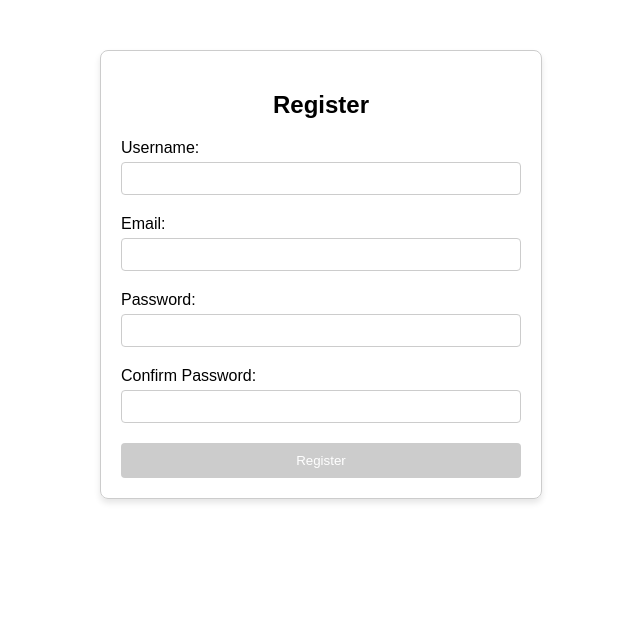
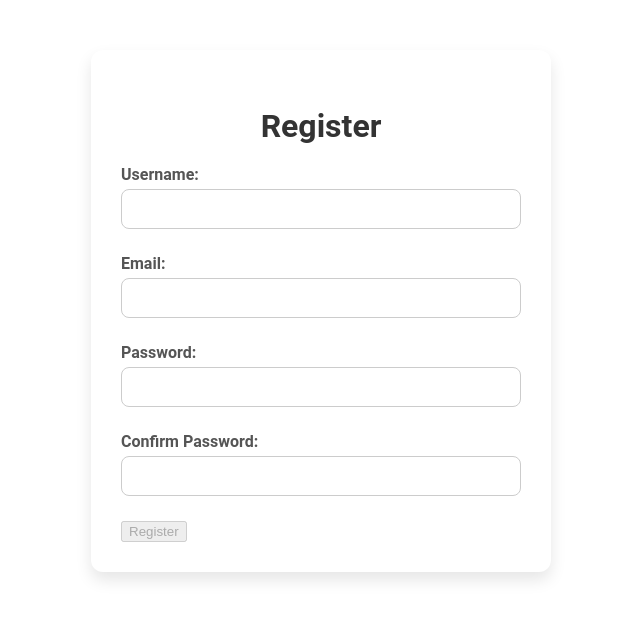
Before and after one commit to JavierDCH12/WebAppChristmasGifts, an Angular app in the folder front/app-front/: page /register in a window 1280 px wide. Shown: the top 618 px of the page, without its empty margins (319-959 px from the left). Built offline with nearby package versions, Linux system fonts and the light colour scheme.

Commit message:
improved login and register styles

```diff
--- a/front/app-front/src/app/components/auth-login/auth-login.component.scss
+++ b/front/app-front/src/app/components/auth-login/auth-login.component.scss
@@ -1,77 +1,76 @@
 .container {
   max-width: 400px;
-  margin: 0 auto;
-  padding: 20px;
-  font-family: Arial, sans-serif;
-  background-color: #f9f9f9;
-  border: 1px solid #ddd;
-  border-radius: 8px;
-  box-shadow: 0 4px 6px rgba(0, 0, 0, 0.1);
+  margin: 50px auto;
+  padding: 30px;
+  font-family: 'Roboto', sans-serif;
+  background-color: #fff;
+  border: none;
+  border-radius: 12px;
+  box-shadow: 0 8px 16px rgba(0, 0, 0, 0.1);
+  transition: transform 0.3s, box-shadow 0.3s;
+
+  &:hover {
+    transform: translateY(-5px);
+    box-shadow: 0 12px 24px rgba(0, 0, 0, 0.2);
+  }
 
   h2 {
     text-align: center;
     margin-bottom: 20px;
+    font-size: 2em;
     color: #333;
   }
 
   label {
     display: block;
-    margin-bottom: 15px;
+    margin-bottom: 10px;
+    font-weight: bold;
     color: #555;
-    font-size: 14px;
 
     input {
       width: 100%;
       padding: 10px;
       margin-top: 5px;
+      margin-bottom: 15px;
       border: 1px solid #ccc;
-      border-radius: 4px;
-      font-size: 14px;
+      border-radius: 8px;
+      box-sizing: border-box;
+      font-size: 1em;
+      transition: border-color 0.3s;
 
       &:focus {
         border-color: #007bff;
         outline: none;
-        box-shadow: 0 0 5px rgba(0, 123, 255, 0.5);
       }
-    }
-
-    span {
-      display: block;
-      color: red;
-      font-size: 12px;
-      margin-top: 5px;
     }
   }
 
   .error-message {
-    color: red;
-    font-weight: bold;
+    color: #ff4d4d;
+    font-size: 0.9em;
+    margin-top: 10px;
     text-align: center;
-    margin-top: 15px;
-    background-color: #ffecec;
-    padding: 10px;
-    border: 1px solid red;
-    border-radius: 4px;
   }
 
-  button {
+  .submit-button {
     width: 100%;
-    padding: 10px;
+    padding: 12px;
     background-color: #007bff;
     color: white;
     border: none;
-    border-radius: 4px;
+    border-radius: 8px;
+    font-size: 1.2em;
     cursor: pointer;
-    font-size: 16px;
-    margin-top: 20px;
+    transition: background-color 0.3s, transform 0.3s;
 
-    &:disabled {
-      background-color: #ccc;
-      cursor: not-allowed;
+    &:hover {
+      background-color: #0056b3;
+      transform: translateY(-2px);
     }
 
-    &:hover:not(:disabled) {
-      background-color: #0056b3;
+    &:active {
+      background-color: #004494;
+      transform: translateY(0);
     }
   }
 }
--- a/front/app-front/src/app/components/auth-register/auth-register.component.scss
+++ b/front/app-front/src/app/components/auth-register/auth-register.component.scss
@@ -1,34 +1,47 @@
 .container {
   max-width: 400px;
   margin: 50px auto;
-  padding: 20px;
-  border: 1px solid #ccc;
-  border-radius: 8px;
-  box-shadow: 0 4px 6px rgba(0, 0, 0, 0.1);
-  font-family: Arial, sans-serif;
+  padding: 30px;
+  border: none;
+  border-radius: 12px;
+  box-shadow: 0 8px 16px rgba(0, 0, 0, 0.1);
+  background-color: #fff;
+  font-family: 'Roboto', sans-serif;
+  transition: transform 0.3s, box-shadow 0.3s;
+
+  &:hover {
+    transform: translateY(-5px);
+    box-shadow: 0 12px 24px rgba(0, 0, 0, 0.2);
+  }
 
   h2 {
     text-align: center;
     margin-bottom: 20px;
+    font-size: 2em;
+    color: #333;
   }
 
   label {
     display: block;
     margin-bottom: 10px;
+    font-weight: bold;
+    color: #555;
 
     input {
       width: 100%;
-      padding: 8px;
+      padding: 10px;
       margin-top: 5px;
-      margin-bottom: 10px;
+      margin-bottom: 15px;
       border: 1px solid #ccc;
-      border-radius: 4px;
+      border-radius: 8px;
       box-sizing: border-box;
-    }
+      font-size: 1em;
+      transition: border-color 0.3s;
 
-    span {
-      color: red;
-      font-size: 12px;
+      &:focus {
+        border-color: #007bff;
+        outline: none;
+      }
     }
   }
 
@@ -39,30 +52,33 @@
     margin-top: 10px;
   }
 
-  button {
+  .submit-button {
     width: 100%;
-    padding: 10px;
+    padding: 12px;
     background-color: #007bff;
     color: white;
     border: none;
-    border-radius: 4px;
+    border-radius: 8px;
+    font-size: 1.2em;
     cursor: pointer;
+    transition: background-color 0.3s, transform 0.3s;
 
     &:hover {
       background-color: #0056b3;
+      transform: translateY(-2px);
     }
 
-    &:disabled {
-      background-color: #ccc;
-      cursor: not-allowed;
+    &:active {
+      background-color: #004494;
+      transform: translateY(0);
     }
   }
 
   .error-message {
-    color: red;
-    font-weight: bold;
+    color: #ff4d4d;
+    font-size: 0.9em;
+    margin-top: 10px;
     text-align: center;
-    margin-top: 15px;
   }
 
   .success-message {
--- a/front/app-front/src/app/components/book-recommendations/book-recommendations.component.html
+++ b/front/app-front/src/app/components/book-recommendations/book-recommendations.component.html
@@ -1,6 +1,10 @@
 <div class="recommendations-container">
   <h1>Book Recommendations</h1>
   <button class="back-button" (click)="navigateToHome()">Back to Home</button>
+  <div *ngIf="isLoading; else content">
+    <p>Books loading...</p>
+  </div>
+  <ng-template #content>
     <div *ngIf="books?.length; else noData">
       <ul>
         <li *ngFor="let book of books" class="book-card">
@@ -16,4 +20,5 @@
     <ng-template #noData>
       <p>No recommendations available.</p>
     </ng-template>
+  </ng-template>
 </div>
```
Lines whose indentation alone changed are shown as unchanged.
